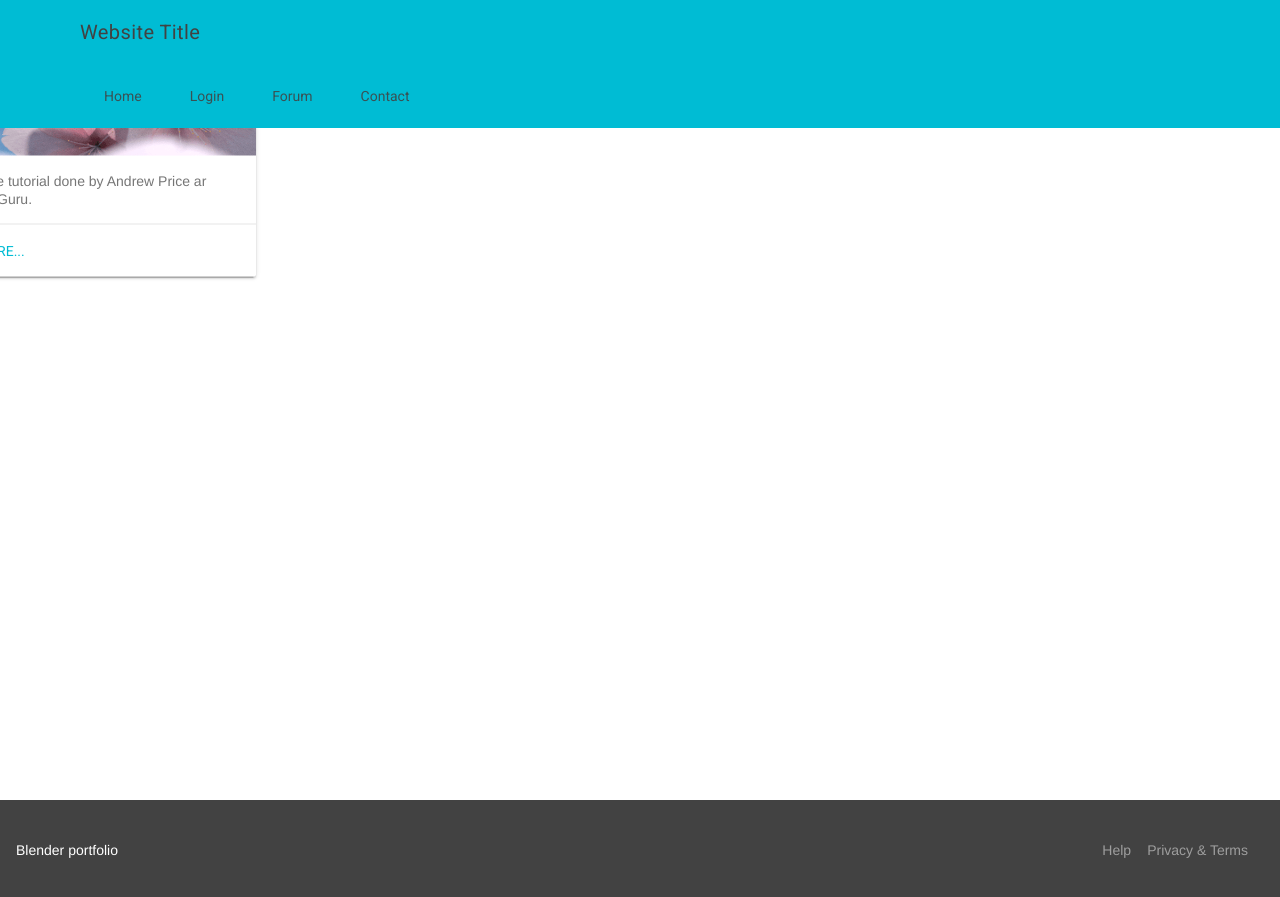
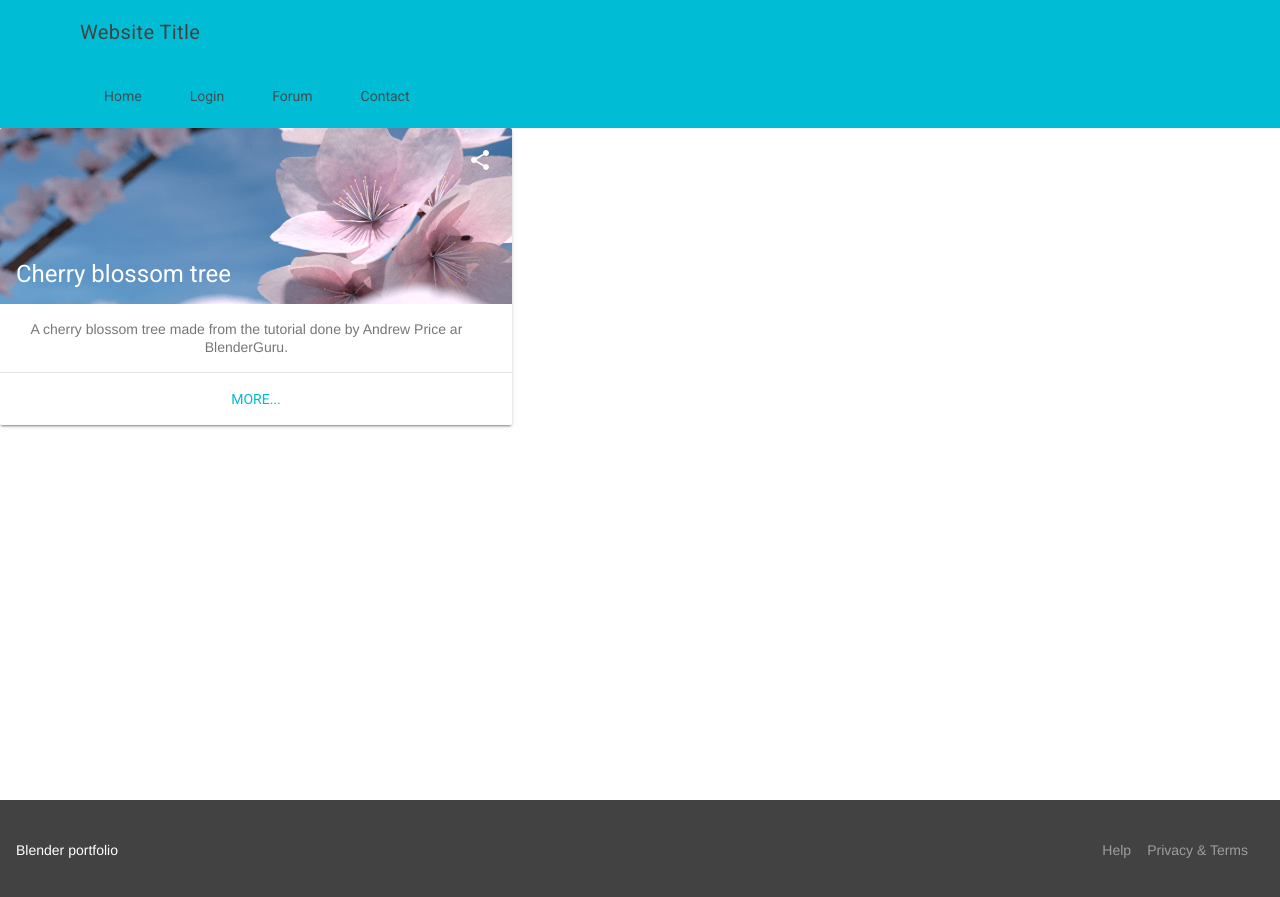
Before and after one commit to slothgamez/fireplex.github.io, a Jekyll site: the page index.html, which Jekyll copies as it is, in a window 1280 px wide. Shown: the top 897 px of the page. Built offline with Jekyll 4.4.1, drawn with Linux system fonts in a browser that asks for light colours; nearby versions of some CDN libraries; comment, search, counter and statistics services are not loaded.

Commit message:
Update index.html

```diff
--- a/index.html
+++ b/index.html
@@ -83,13 +83,6 @@
           .blossom-card-wide > .mdl-card__menu {
             color: #fff;
           }
-          #blossom {
-            position: inherit;
-            top: 50%;
-            left: 50%;
-            -webkit-transform: translate(-50%, -50%);
-            transform: translate(-50%, -50%);
-          }
           </style>
 
           <div>
```
